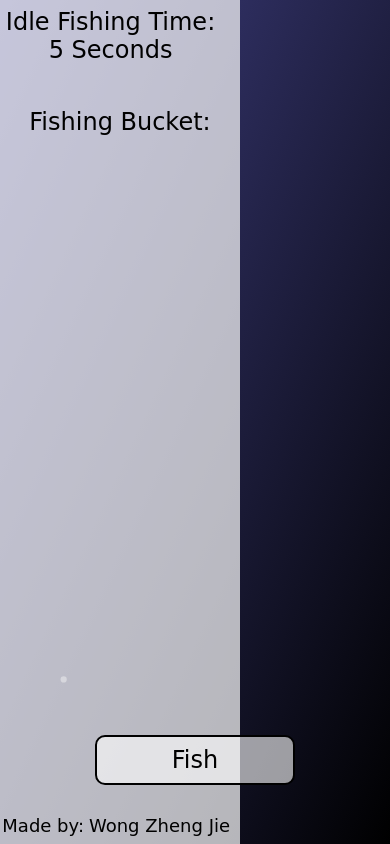
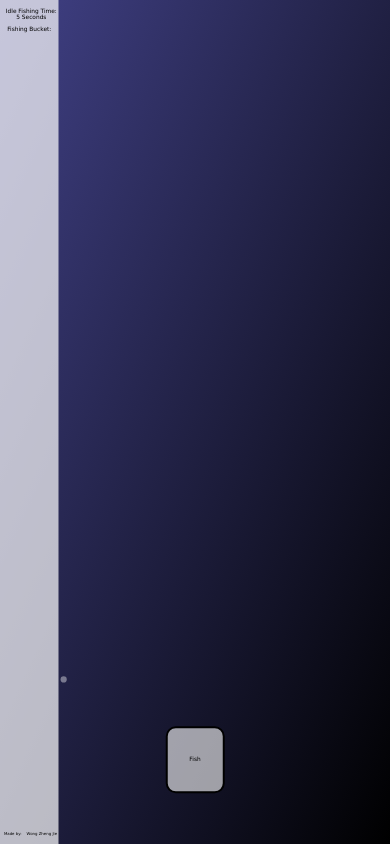
Before and after one commit to WZhengJie99/Fishing, a plain HTML site: page index.html in a window 390 px wide. Drawn offline with Linux system fonts and the light colour scheme.

Commit message:
Editted style units for responsiveness

```diff
--- a/index.html
+++ b/index.html
@@ -21,7 +21,7 @@
             top: 80%;
             left: 50%;
             transform: translate(-50%, -50%);
-            font-size: 24px;
+            font-size: 1.5vw;
             color: black;
             text-align: center;
             display: none;
@@ -29,18 +29,18 @@
             background-color: rgba(255, 255, 255, 0.4);
             border: 2px solid black;
             border-radius: 10px;
-            width: 250px;
+            width: 15%;
             font-family: 'Lobster', cursive;
         }
         #bucket {
             position: absolute;
             top: 0%;
             left: 0%;
-            font-size: 24px;
+            font-size: 1.5vw;
             color: black;
             text-align: center;
             display: block;
-            width: 240px;
+            width: 15%;
             height: 100%;
             font-family: 'Lobster', cursive;
         }
@@ -52,18 +52,17 @@
             position: absolute;
             top: 1%;
             left: 1.5%;
-            font-size: 18px;
+            font-size: 1.5vw;
             color: black;
             text-align: center;
             display: block;
-            font-size: 24px;
             font-family: 'Lobster', cursive;
         }
         #by {
             position: absolute;
             bottom: 1%;
-            left: 0.6%;
-            font-size: 18px;
+            left: 1%;
+            font-size: 1vw;
             color: black;
             text-align: center;
             display: flex;
@@ -83,12 +82,12 @@
             top: 90%;
             left: 50%;
             transform: translate(-50%, -50%);
-            width: 200px;
-            height: 50px;
+            width: 15%;
+            height: 8vh;
             background-color: rgba(255, 255, 255, 0.6);
             border: 2px solid black;
             border-radius: 10px;
-            font-size: 24px;
+            font-size: 1.5vw;
             cursor: pointer;
             font-family: 'Lobster', cursive;
         }
```
